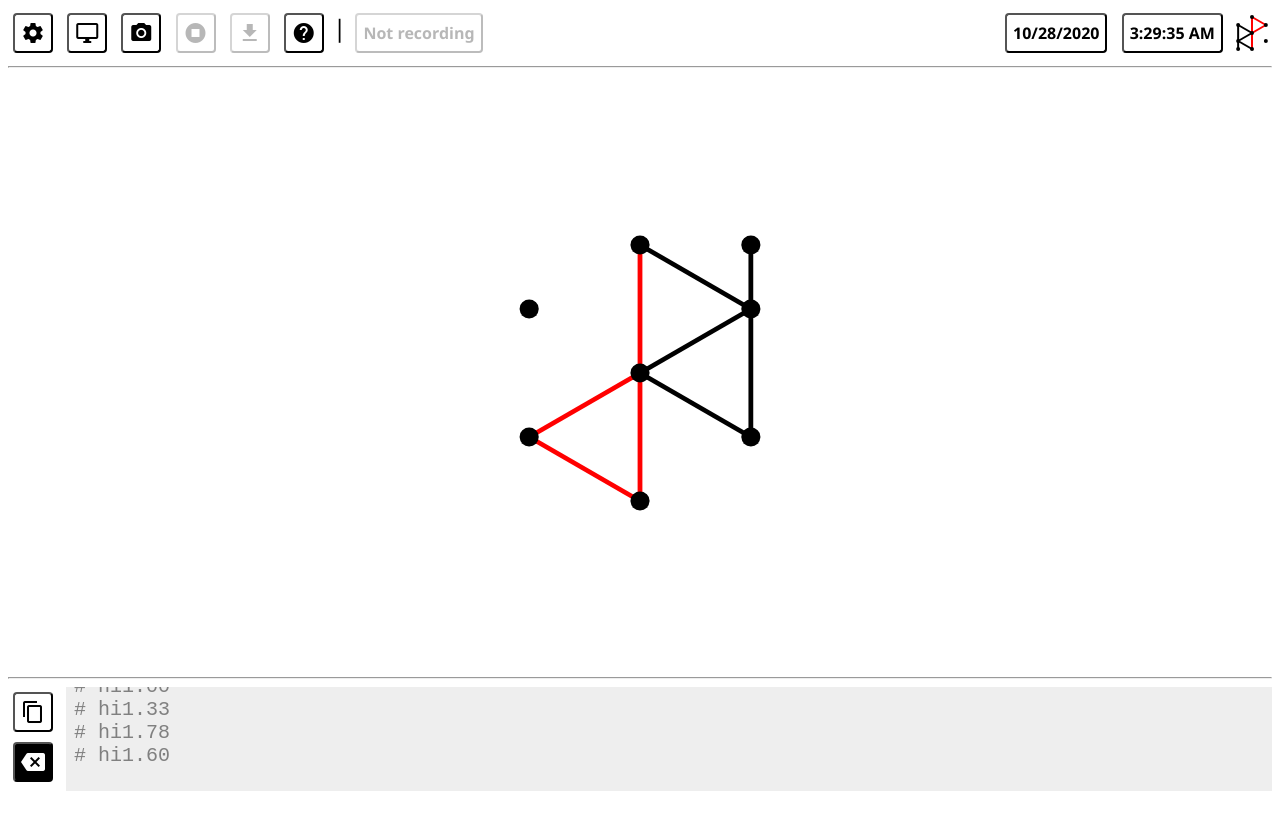
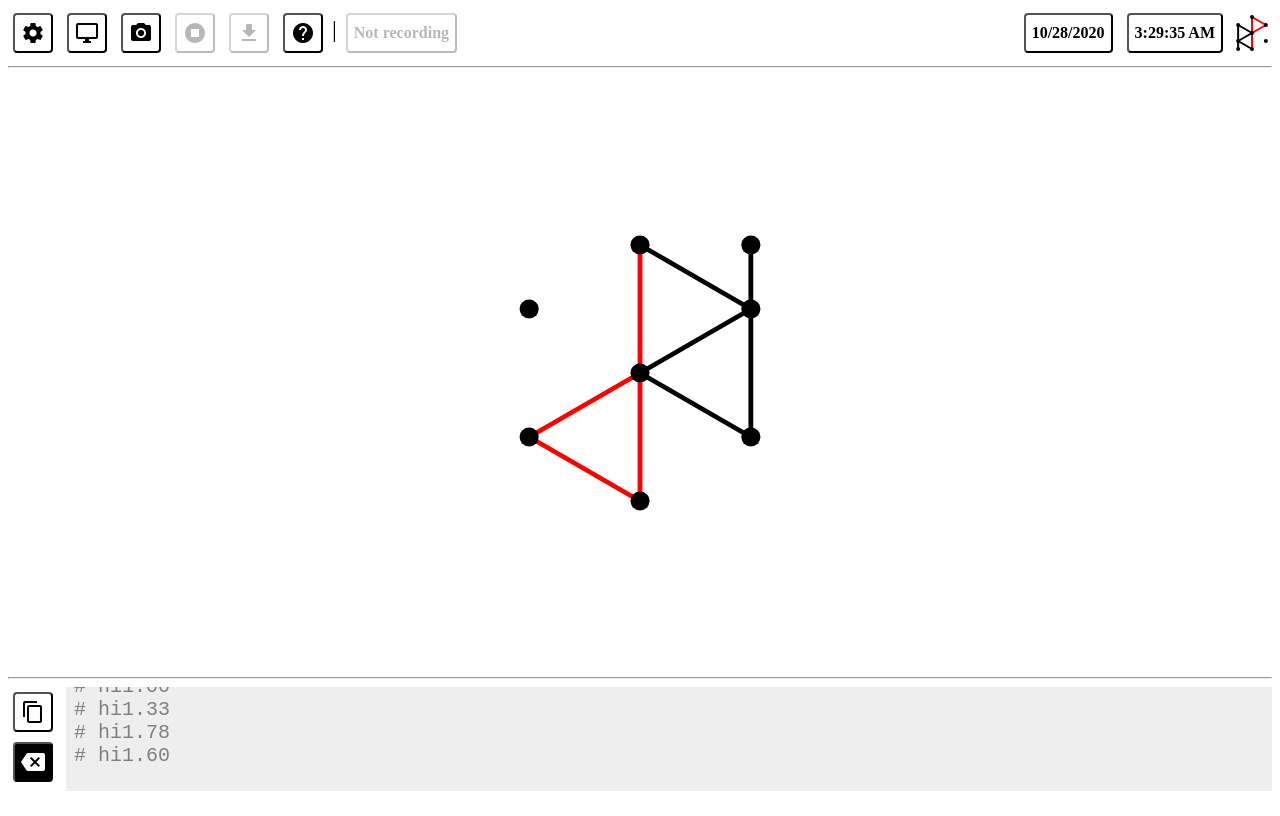
Before and after one commit to aceliwang/replay, a plain HTML site: page index.html in a window 1280 px wide. Drawn offline with Linux system fonts and the light colour scheme.

Commit message:
safari font

```diff
--- a/style.css
+++ b/style.css
@@ -1,5 +1,5 @@
 * {
-    font-family: 'Segoe UI';
+    font-family: 'Segoe UI, Helvetica';
   }
 
 h1 {
```
